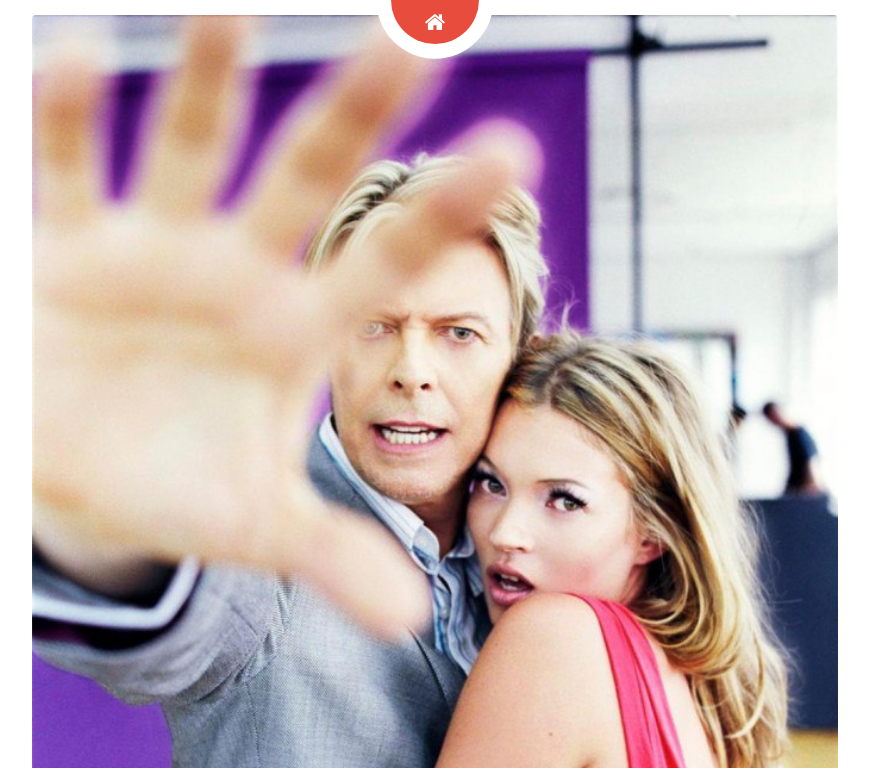
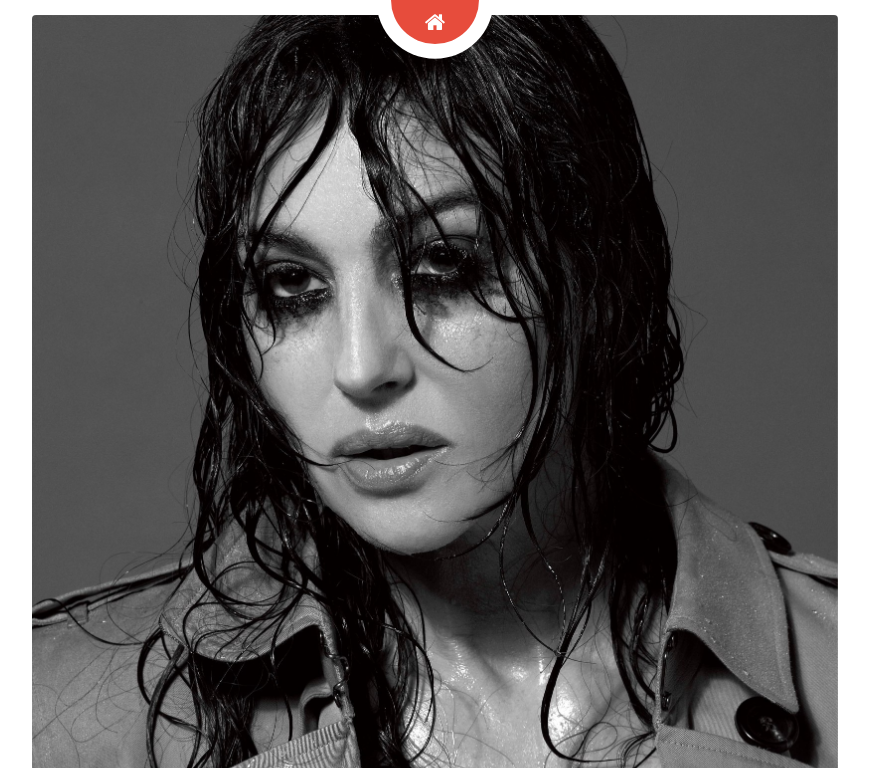
Before and after one commit to luchshijdrug/luchshijdrug.github.io, a plain HTML site: page detail10.html in a window 1280 px wide. Shown: the top 768 px of the page, without its empty margins (205-1074 px from the left). Drawn offline with nearby package versions, Linux system fonts and the light colour scheme; a web font is replaced by a local one.

Commit message:
Update detail10.html

```diff
--- a/detail10.html
+++ b/detail10.html
@@ -28,7 +28,7 @@
 			<div id="preview">
 				<div class="inner">
 					<div class="image fit">
-						<img src="images/5.jpg" alt="" />
+						<img src="images/10.jpg" alt="" />
 					</div>
 					<div class="content">
 						<header>
```
